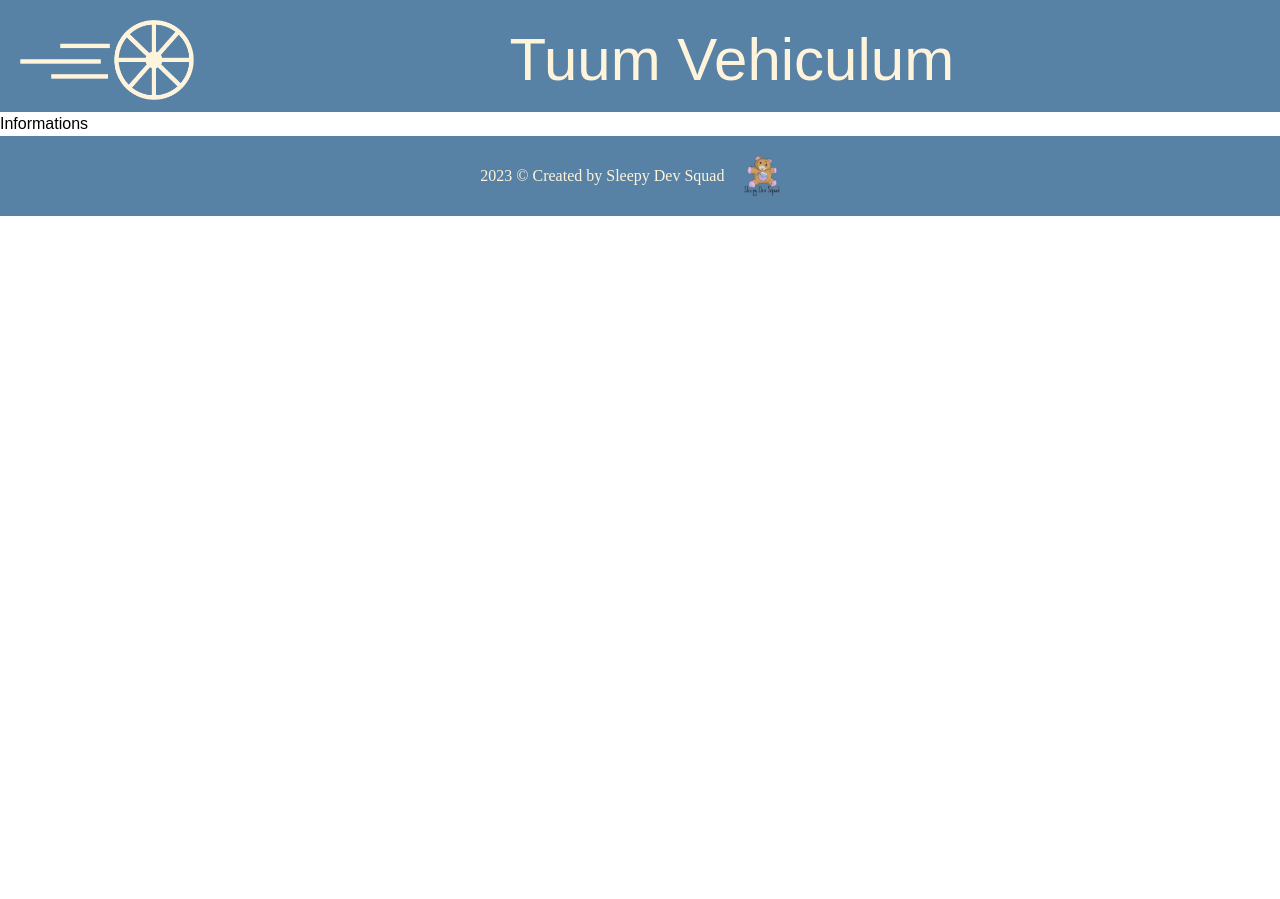
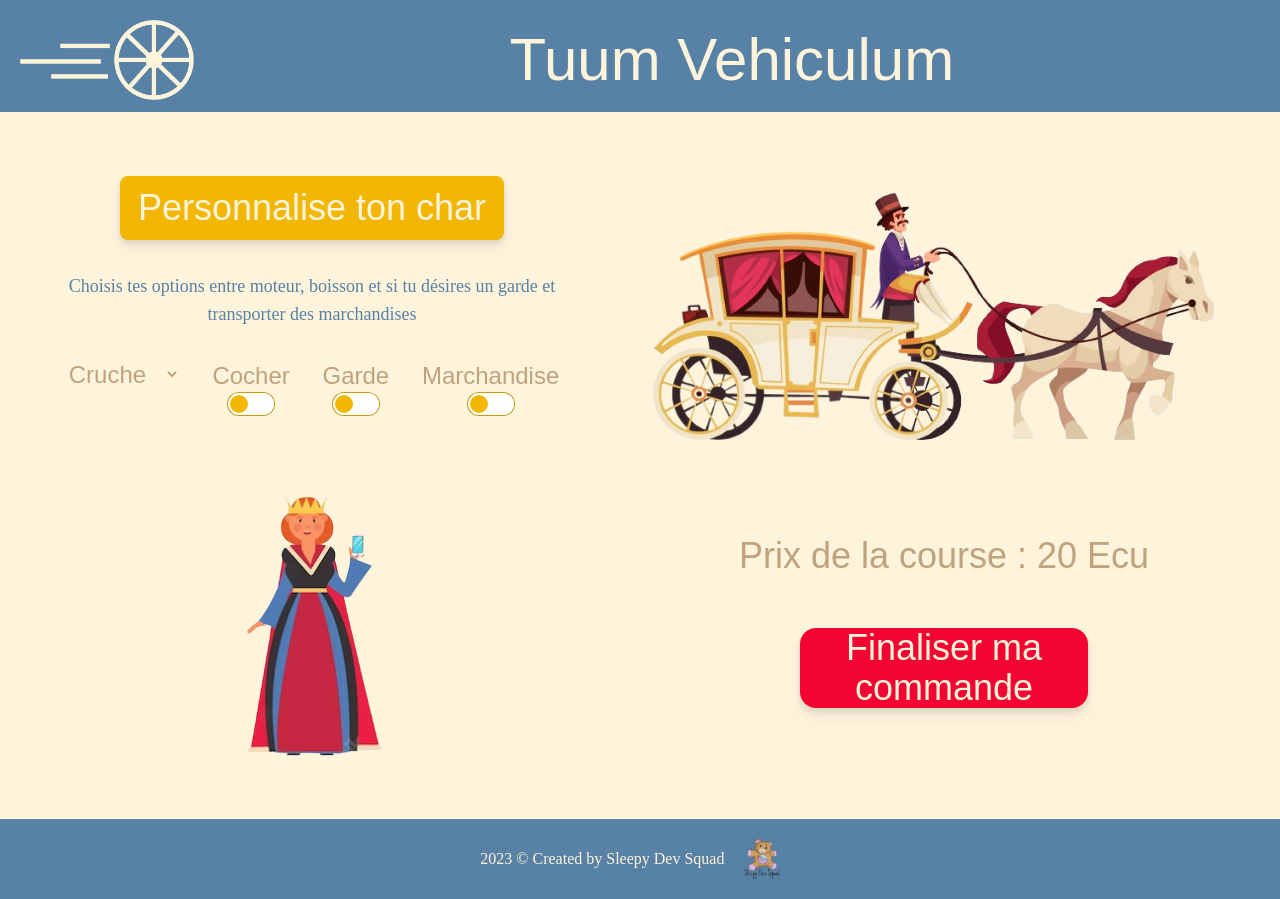
Before and after one commit to Achapeau/SleepyDevSquad, a React (Vite) app in the folder frontend/: page /personnaliservehicule in a window 1280 px wide. Before the commit the page ends 800 px from the top, so only its background shows below. Built offline with nearby package versions, Linux system fonts and the light colour scheme; a web font is replaced by a local one.

Commit message:
creation page personnaliser vehicule

```diff
--- a/frontend/index.html
+++ b/frontend/index.html
@@ -1,5 +1,5 @@
 <!DOCTYPE html>
-<html lang="en">
+<html lang="en" data-theme="light">
   <head>
     <meta charset="UTF-8" />
     <link rel="icon" type="image/svg+xml" href="/vite.svg" />
--- a/frontend/package.json
+++ b/frontend/package.json
@@ -11,6 +11,7 @@
   },
   "dependencies": {
     "axios": "^1.4.0",
+    "dayjs": "^1.11.9",
     "leaflet": "^1.9.4",
     "react": "^18.2.0",
     "react-dom": "^18.2.0",
@@ -25,6 +26,7 @@
     "@types/react-dom": "^18.2.6",
     "@vitejs/plugin-react": "^4.0.1",
     "autoprefixer": "^10.4.14",
+    "daisyui": "^3.2.1",
     "eslint": "^8.44.0",
     "eslint-plugin-react": "^7.32.2",
     "eslint-plugin-react-hooks": "^4.6.0",
--- a/frontend/src/components/Button.jsx
+++ b/frontend/src/components/Button.jsx
@@ -1,6 +1,6 @@
 import PropTypes from "prop-types";
 
-function Button({ btnName }) {
+function Button({ btnName, onClick }) {
   return (
     <div>
       <button
@@ -8,6 +8,7 @@ function Button({ btnName }) {
         type="button"
       >
         {btnName}
+        {onClick}
       </button>
     </div>
   );
--- /dev/null
+++ b/frontend/src/components/Countdown/Countdown.jsx
@@ -0,0 +1,56 @@
+import PropTypes from "prop-types";
+import { useEffect, useState } from "react";
+import { getRemainingTimeUntilMsTimestamp } from "./CountdownUtils";
+
+const defaultRemainingTime = {
+  seconds: "00",
+  minutes: "00",
+  hours: "00",
+};
+
+function Countdown({ countdownTimestampMs }) {
+  const [remainingTime, setRemainingTime] = useState(defaultRemainingTime);
+
+  const updateRemainingTime = (countdown) => {
+    setRemainingTime(getRemainingTimeUntilMsTimestamp(countdown));
+  };
+  useEffect(() => {
+    const intervalId = setInterval(() => {
+      updateRemainingTime(countdownTimestampMs);
+    }, 1000);
+    return () => clearInterval(intervalId);
+  }, [countdownTimestampMs]);
+
+  return (
+    <div className="flex justify-center gap-5">
+      <div>
+        <span className="countdown font-mono text-blue text-4xl mr-1">
+          <span style={{ "--value": remainingTime.hours }}></span>
+        </span>
+        heures
+      </div>
+      <div>
+        <span className="countdown font-mono text-blue text-4xl mr-1">
+          <span style={{ "--value": remainingTime.minutes }}></span>
+        </span>
+        minutes
+      </div>
+      <div>
+        <span className="countdown font-mono text-blue text-4xl mr-1">
+          <span style={{ "--value": remainingTime.seconds }}></span>
+        </span>
+        secondes
+      </div>
+    </div>
+  );
+}
+
+Countdown.propTypes = {
+  countdownTimestampMs: PropTypes.instanceOf(Date),
+};
+
+Countdown.defaultProps = {
+  countdownTimestampMs: "",
+};
+
+export default Countdown;
--- /dev/null
+++ b/frontend/src/components/Countdown/CountdownUtils.jsx
@@ -0,0 +1,41 @@
+import dayjs from "dayjs";
+
+const padWithZeros = (number, minLength) => {
+  const numberString = number.toString();
+  if (numberString.length >= minLength) return numberString;
+  return "0".repeat(minLength - numberString.length) + numberString;
+};
+
+const getRemainingSeconds = (nowdayJs, timestampDayjs) => {
+  const seconds = timestampDayjs.diff(nowdayJs, "seconds") % 60;
+  return padWithZeros(seconds, 2);
+};
+
+const getRemainingMinutes = (nowdayJs, timestampDayjs) => {
+  const minutes = timestampDayjs.diff(nowdayJs, "minutes") % 60;
+  return padWithZeros(minutes, 2);
+};
+
+const getRemainingHours = (nowdayJs, timestampDayjs) => {
+  const hours = timestampDayjs.diff(nowdayJs, "hours") % 24;
+  return padWithZeros(hours, 2);
+};
+
+export function getRemainingTimeUntilMsTimestamp(timestampMs) {
+  const timestampDayjs = dayjs(timestampMs);
+  const nowdayJs = dayjs();
+  if (timestampDayjs.isBefore(nowdayJs)) {
+    return {
+      seconds: "00",
+      minutes: "00",
+      hours: "00",
+    };
+  }
+  return {
+    seconds: getRemainingSeconds(nowdayJs, timestampDayjs),
+    minutes: getRemainingMinutes(nowdayJs, timestampDayjs),
+    hours: getRemainingHours(nowdayJs, timestampDayjs),
+  };
+}
+
+export default getRemainingTimeUntilMsTimestamp;
--- a/frontend/src/pages/PersonnaliserVehicule.jsx
+++ b/frontend/src/pages/PersonnaliserVehicule.jsx
@@ -1,9 +1,108 @@
+import { useState } from "react";
+import Button from "../components/Button";
+import Countdown from "../components/Countdown/Countdown";
+
+import reine from "../assets/Images/reine.png";
+import vehicule from "../assets/Images/carrosse.png";
+
 function PersonnaliserVehicule() {
-    return (
-      <h1>
-          Informations
-      </h1>
-    );
-  }
+  const dateTimer = new Date("July 15, 23 17:20:18");
+  const [cocher, setCochet] = useState(false);
+  const [garde, setGarde] = useState(false);
+  const [marchandise, setMarchandise] = useState(false);
 
-  export default PersonnaliserVehicule;
+  return (
+    <div className="bg-almostWhite px-8 pb-8">
+      <div className="lg:flex lg:justify-between">
+        <div className="lg:w-2/4 lg:pr-12">
+          <div className="bg-almostWhite flex justify-center items-center pt-8 lg:pt-16">
+            <h1
+              className="bg-yellow text-almostWhite h-16 w-80 lg:w-96 rounded-lg drop-shadow-lg flex justify-center items-center text-2xl lg:text-4xl
+        "
+            >
+              Personnalise ton char
+            </h1>
+          </div>
+          <p className="font-mono text-blue text-sm lg:text-lg lg:py-8 py-6 text-center">
+            Choisis tes options entre moteur, boisson et si tu désires un garde
+            et transporter des marchandises
+          </p>
+          <div className="flex justify-evenly">
+            <div className="flex flex-col items-center lg:text-2xl">
+              <select className=" bg-almostWhite text-brown">
+                <option disabled selected hidden>
+                  Cruche
+                </option>
+                <option className=" bg-blue text-almostWhite">Eau</option>
+                <option className=" bg-blue text-almostWhite">Cervoise</option>
+                <option className=" bg-blue text-almostWhite">Vin</option>
+              </select>
+            </div>
+            <div className="flex flex-col items-center lg:text-2xl">
+              <p className="text-brown">Cocher</p>
+              <input
+                type="checkbox"
+                className="toggle bg-yellow"
+                checked={cocher}
+                onChange={() => setCochet(!cocher)}
+              />
+            </div>
+            <div className="flex flex-col items-center lg:text-2xl">
+              <p className="text-brown">Garde</p>
+              <input
+                type="checkbox"
+                className="toggle bg-yellow"
+                checked={garde}
+                onChange={() => setGarde(!garde)}
+              />
+            </div>
+            <div className="flex flex-col items-center lg:text-2xl">
+              <p className="text-brown">Marchandise</p>
+              <input
+                type="checkbox"
+                className="toggle bg-yellow"
+                checked={marchandise}
+                onChange={() => setMarchandise(!marchandise)}
+              />
+            </div>
+          </div>
+          <div className="hidden lg:flex lg:justify-center lg:mt-14">
+            <img src={reine} alt="Photo d'une reine avec un portable" />
+          </div>
+        </div>
+        <div className="lg:w-2/4">
+          <div className="py-12 flex justify-center">
+            <img src={vehicule} alt="Photo du véhicule" />
+          </div>
+          <div className="my-8">
+            <p className="text-2xl text-brown font-bold text-center lg:text-4xl lg:font-normal">
+              Prix de la course : 20 Ecu
+            </p>
+          </div>
+          <div className="font-mono text-center bg-almostWhite ">
+            <div
+              onClick={() => window.my_modal_2.showModal()}
+              className="flex justify-center  bg-blend-overlay"
+            >
+              <Button btnName="Finaliser ma commande" />
+            </div>
+            <dialog id="my_modal_2" className="modal">
+              <form method="dialog" className="modal-box bg-almostWhite">
+                <h3 className="font-sans text-4xl text-brown">
+                  Merci pour ta commande !
+                </h3>
+                <p className="py-4  text-brown">Ton carrosse arrive dans</p>
+                <Countdown countdownTimestampMs={dateTimer} />
+              </form>
+              <form method="dialog" className="modal-backdrop">
+                <button>close</button>
+              </form>
+            </dialog>
+          </div>
+        </div>
+      </div>
+    </div>
+  );
+}
+
+export default PersonnaliserVehicule;
--- a/frontend/tailwind.config.js
+++ b/frontend/tailwind.config.js
@@ -17,5 +17,5 @@ export default {
     },
     extend: {},
   },
-  plugins: [],
+  plugins: [require("daisyui")],
 };
--- a/package.json
+++ b/package.json
@@ -18,7 +18,8 @@
   "license": "ISC",
   "devDependencies": {
     "concurrently": "^8.2.0",
-    "cross-env": "^7.0.3"
+    "cross-env": "^7.0.3",
+    "daisyui": "^3.2.1"
   },
   "dependencies": {
     "prop-types": "^15.8.1"
```
Also changed, not shown: 2 other files (tests, documents, lock files or other folders).
